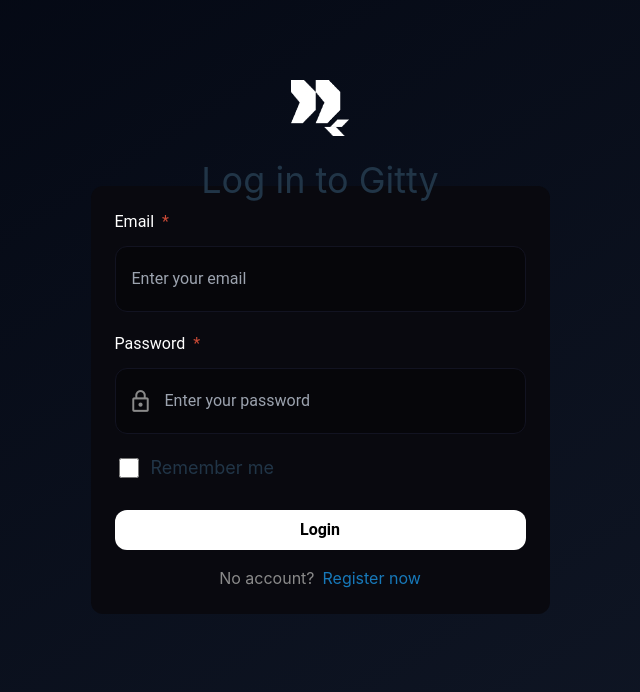
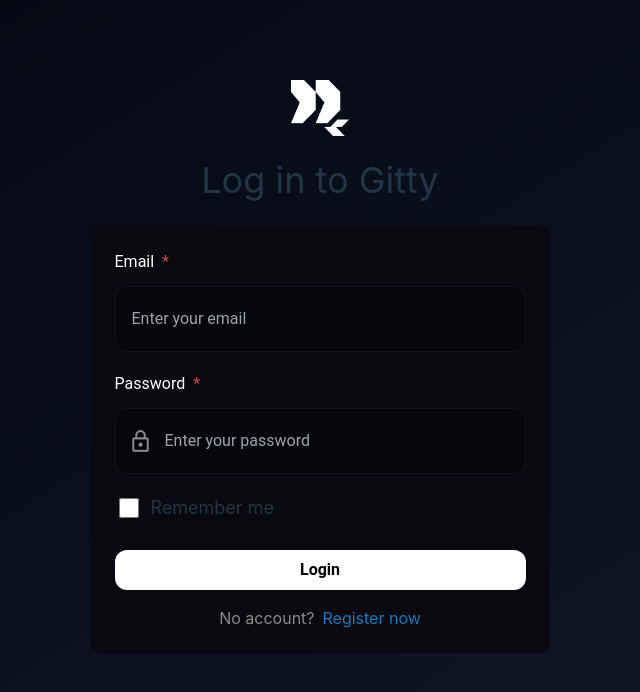
Before and after one commit to MaxwellPechman/Gitty, a React (Vite) app in the folder frontend/: page /login in a window 1280 px wide. Shown: the top 692 px of the page, without its empty margins (320-960 px from the left). Built offline with nearby package versions, Linux system fonts and the light colour scheme.

Commit message:
Added Margin to top

```diff
--- a/frontend/src/components/pages/LoginPage.tsx
+++ b/frontend/src/components/pages/LoginPage.tsx
@@ -8,7 +8,7 @@ export function LoginPage() {
         <div className="flex w-screen h-screen justify-center bg-gradient-to-br from-gray-950 to-gray-900">
             <img className="h-14 mt-20 absolute" src={logo} alt="Gitty Logo"/>
             <h1 className="mt-40 text-4xl absolute">Log in to Gitty</h1>
-            <div className="flex items-center justify-center">
+            <div className="flex items-center justify-center mt-20">
 
 
             <form className="p-6 w-[459px] bg-code-grey-800 rounded-xl flex flex-col gap-y-5">
@@ -39,7 +39,7 @@ export function LoginPage() {
                     </div>
                 </div>
                 <div className="flex gap-y-3 ml-1">
-                    <input className="w-5 accent-transparent bg-white" type="checkbox"/>
+                    <input className="w-5 accent-transparent" type="checkbox"/>
                     <label className="ml-3 text-lg">Remember me</label>
                 </div>
                 <button className="my-2 py-2 bg-white text-black font-roboto font-bold rounded-xl">Login</button>
```
